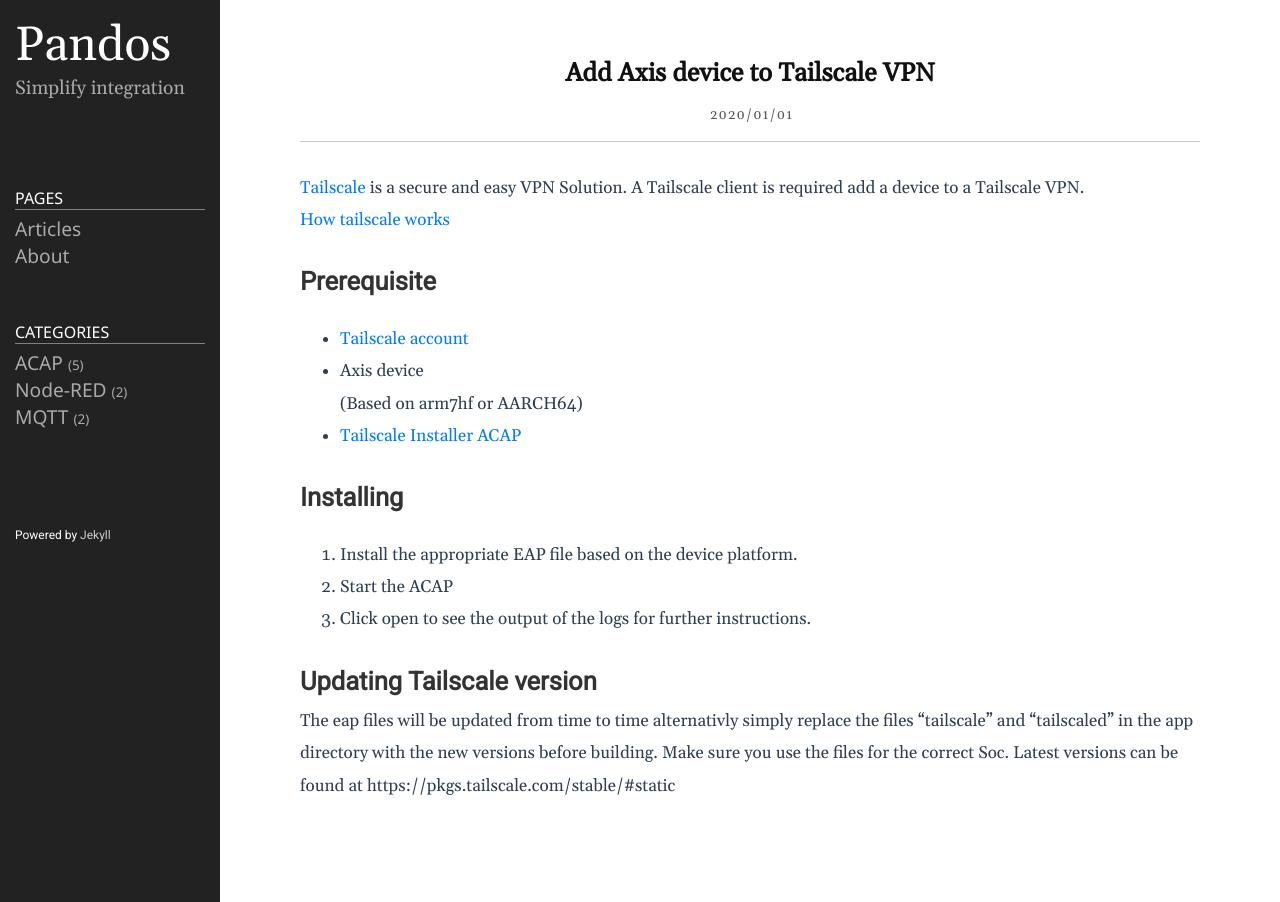
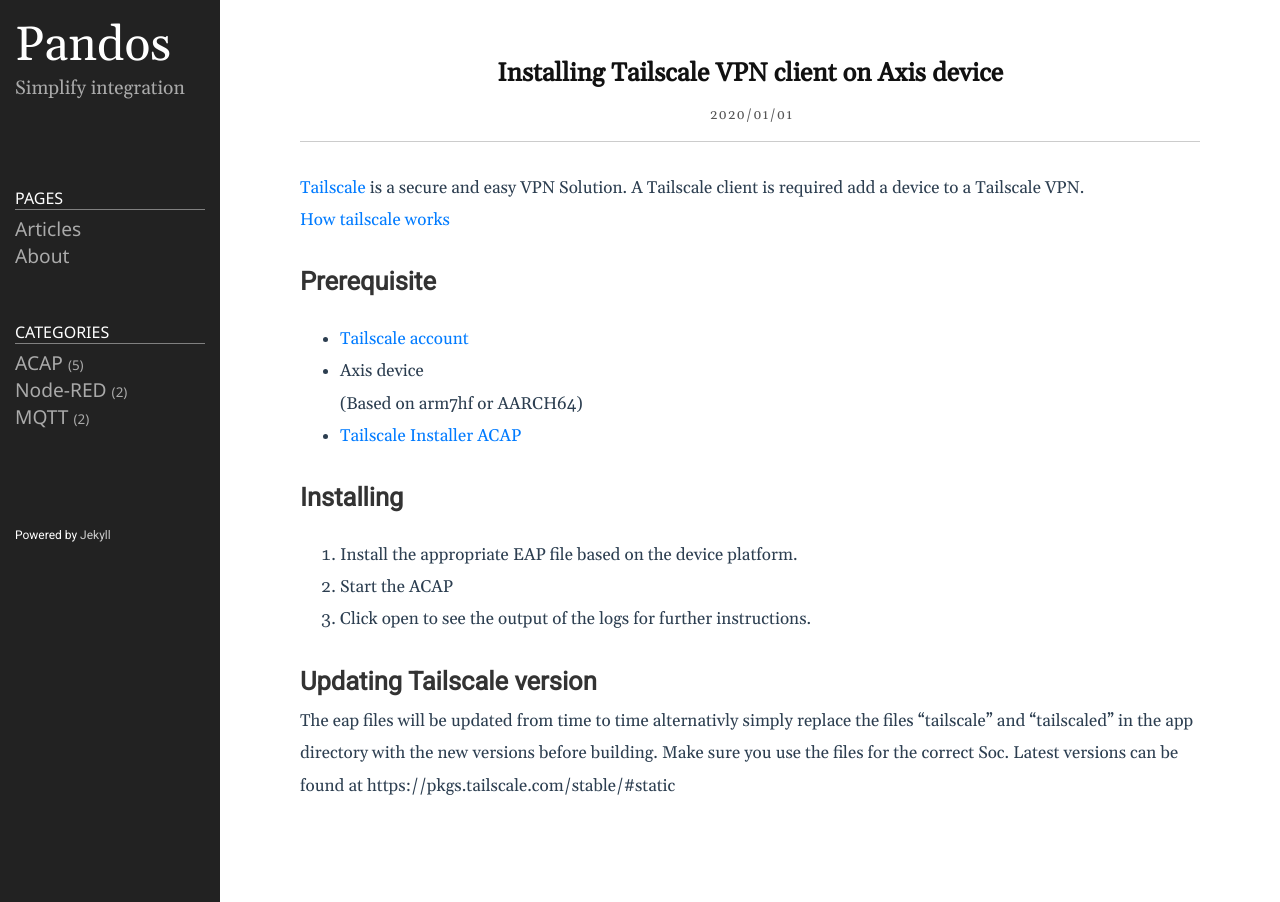
Before and after one commit to pandosme/pandosme.github.io, a Jekyll site: the page built from docs/_posts/2022-10-02-tailescale.md, in a window 1280 px wide. Built offline with Jekyll 4.4.1, drawn with Linux system fonts in a browser that asks for light colours.

Commit message:
Update 2022-10-02-tailescale.md

```diff
--- a/docs/_posts/2022-10-02-tailescale.md
+++ b/docs/_posts/2022-10-02-tailescale.md
@@ -1,6 +1,6 @@
 ---
 layout: post
-title:  "Add Axis device to Tailscale VPN"
+title:  "Installing Tailscale VPN client on Axis device"
 date: 2020-01-02 00:00:00 +0200
 categories: [ACAP]
 ---
```
